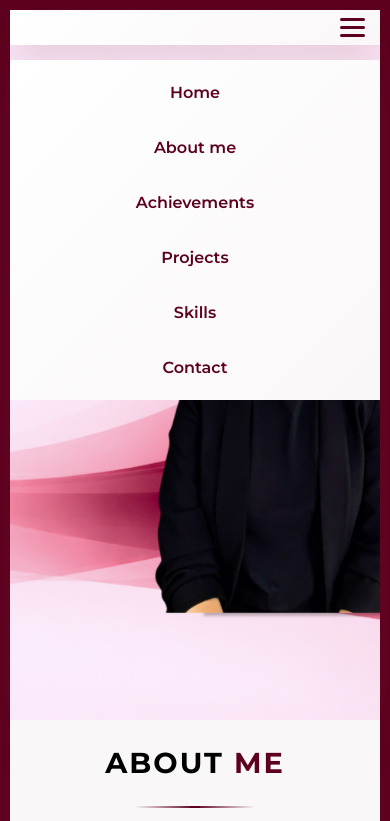
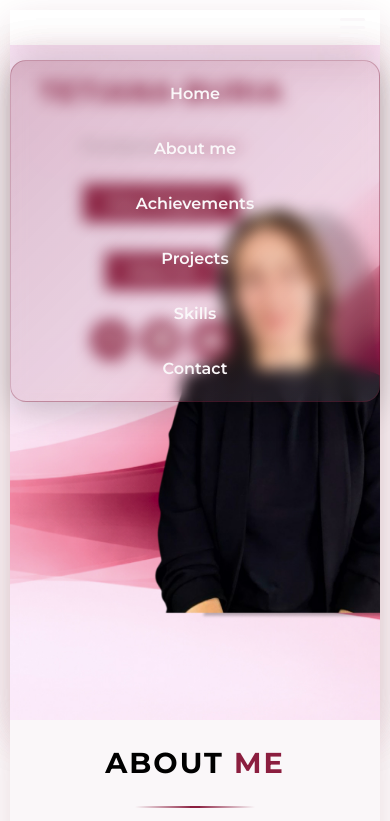
Before and after one commit to Tetiana5Buria/portfolio, a website: page index.html in a window 390 px wide. Shown: the top 821 px of the page. Drawn offline with nearby package versions, Linux system fonts and the light colour scheme.

Commit message:
added color

```diff
--- a/styles/style.css
+++ b/styles/style.css
@@ -2,7 +2,7 @@
     --bg-main: #ffffff;
     --bg-secondary: #faf7f9;
     --bg-card: #ffffff;
-    --accent-main: rgba(92, 0, 30, 1);
+    --accent-main: #8B1E3F;
     --accent-soft: rgba(123, 30, 58, 0.12);
     --accent-strong: rgba(123, 30, 58, 0.6);
     --text-main: #1c1c1c;
@@ -31,8 +31,7 @@ html {
 }
 
 body {
-    padding: 30px 80px;
-    background-color: var(--accent-main);
+
     width: 100%;
     min-height: 100vh;
     overflow-x: hidden;
@@ -50,7 +49,7 @@ span {
 .burger span {
     display: block;
     height: 3px;
-    background: var(--accent-main);
+    background: var(--accent-strong);
     border-radius: 5px;
 }
 
@@ -62,7 +61,7 @@ nav {
     box-shadow: var(--shadow-hover);
     position: sticky;
     top: 0;
-    background: linear-gradient(135deg, var(--bg-main), var(--bg-secondary));
+    background: linear-gradient(135deg, var(--accent-main));
     z-index: 100;
 }
 
@@ -75,7 +74,8 @@ nav {
 
 .nav-links li a {
     text-decoration: none;
-    color: var(--accent-main);
+    color: var(--bg-secondary);
+    ;
     font-weight: 600;
     padding: 8px 15px;
     transition: all 0.3s ease;
@@ -104,7 +104,7 @@ nav ul li a {
 }
 
 nav ul li a:hover {
-    color: var(--accent-main);
+    color: var(--accent-strong);
     box-shadow: var(--shadow-hover);
 }
 
@@ -1029,7 +1029,7 @@ hr::after {
     .burger span {
         width: 30px;
         height: 4px;
-        background: var(--accent-main);
+        background: var(--bg-secondary);
         border-radius: 3px;
     }
 
@@ -1055,7 +1055,15 @@ hr::after {
         top: 60px;
         left: 0;
         width: 100%;
-        background: linear-gradient(135deg, var(--bg-main), var(--bg-secondary));
+        background: linear-gradient(135deg,
+                rgba(122, 30, 58, 0.25), rgba(246, 242, 243, 0.1));
+
+        backdrop-filter: blur(8px);
+        -webkit-backdrop-filter: blur(8px);
+        border-radius: 16px;
+        border: 1px solid rgba(122, 30, 58, 0.3);
+
+        box-shadow: 0 8px 32px rgba(0, 0, 0, 0.2);
         flex-direction: column;
         align-items: center;
         padding: 20px 0;
```
Also changed, not shown: images/arrow.png (deleted), images/bord.png (deleted), images/me.jpg (deleted), images/table.png (deleted), 1 other file.
